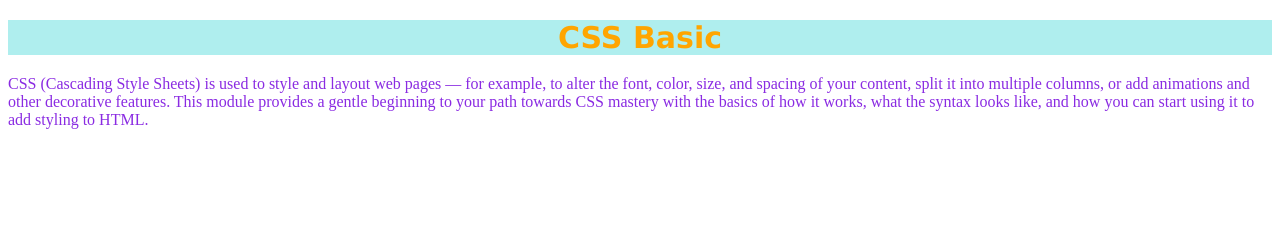
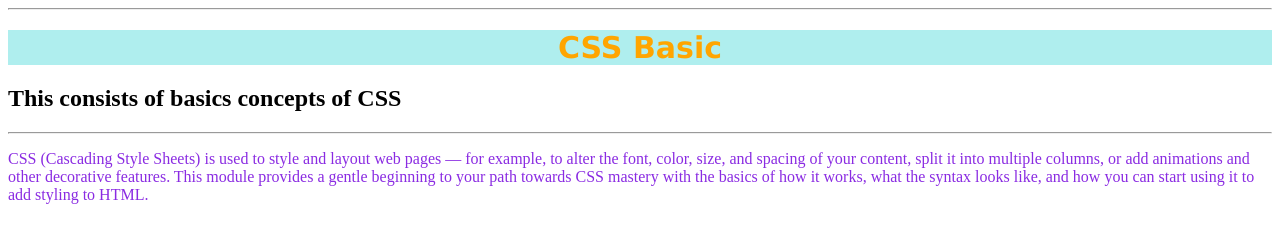
Before and after one commit to mohankrishna-challapalli/FrontEndDev, a plain HTML site: page about.html in a window 1280 px wide. Drawn offline with Linux system fonts and the light colour scheme.

Commit message:
Not a final commit

```diff
--- a/about.html
+++ b/about.html
@@ -5,7 +5,10 @@
     <title>CSS basics</title>
     </head>
     <body>
+        <hr>
         <h1> CSS Basic</h1>
+        <h2>This consists of basics concepts of CSS </h2>
+        <hr>
 
 
         <p>CSS (Cascading Style Sheets) is used to style and layout web pages — for example, to alter the font, color, size, and spacing of your content, split it into multiple columns, or add animations and other decorative features. This module provides a gentle beginning to your path towards CSS mastery with the basics of how it works, what the syntax looks like, and how you can start using it to add styling to HTML.</p>
```
